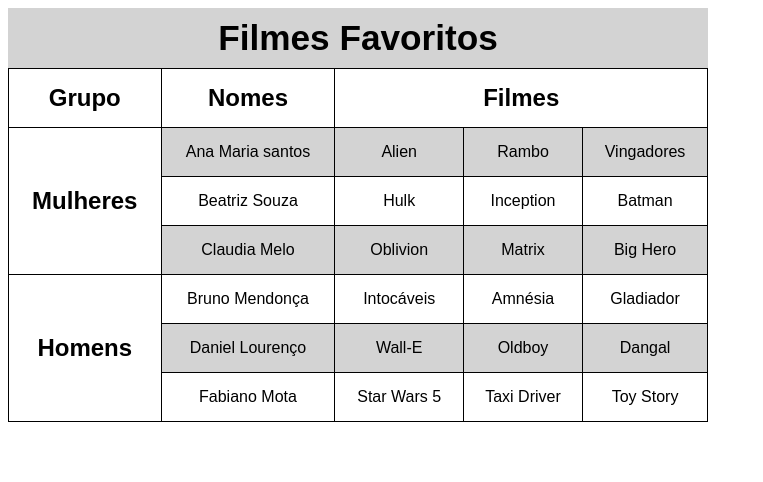
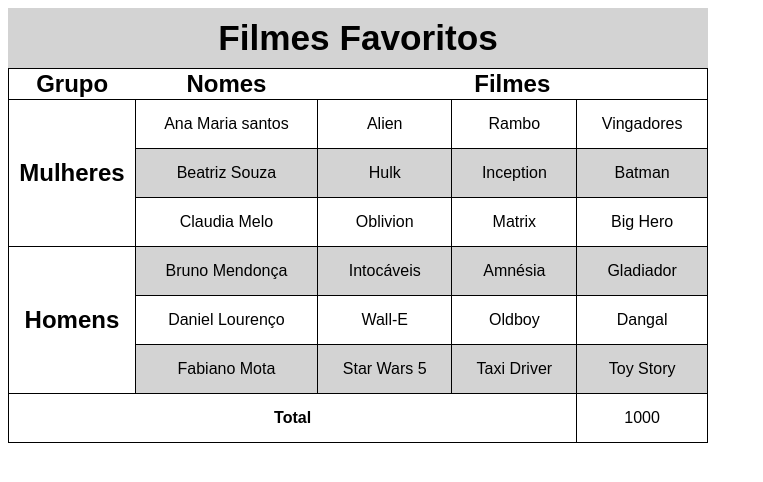
Before and after one commit to joaopaulomartinsdesouza/html-css, a plain HTML site: page Exercícios/ex023/desafio003.html in a window 1280 px wide. Shown: the whole page, without its empty margins (0-763 px from the left). Drawn offline with Linux system fonts and the light colour scheme.

Commit message:
Desafio 3
Atualização das tabelas.

```diff
--- a/Exercícios/ex023/desafio003.html
+++ b/Exercícios/ex023/desafio003.html
@@ -44,14 +44,21 @@
 <body>
     <table>
         <caption>Filmes Favoritos</caption>
+        <thead>
             <tr>
-            <td class="font-bold">Grupo</td>
-            <td class="font-bold">Nomes</td>
-            <td colspan="3"  class="font-bold">Filmes</td>
+                <th scope="col" class="font-bold">Grupo</th>
+                <th scope="col" class="font-bold">Nomes</th>
+                <th scope="colgroup" colspan="3"  class="font-bold">Filmes</th>
 
             </tr>
+        </thead>
+        <tfoot>
+            <th scope="row" colspan="4">Total</th>
+            <td>1000</td>
+        </tfoot>
+        <tbody>
             <tr>
-            <td rowspan="3" class="font-bold">Mulheres</td>
+                <th scope="rowgroup" rowspan="3" class="font-bold">Mulheres</th>
                 <td>Ana Maria santos</td>
                 <td>Alien</td>
                 <td>Rambo</td>
@@ -70,7 +77,7 @@
                 <td>Big Hero</td>
             </tr>
             <tr>
-            <td rowspan="3" class="font-bold">Homens</td>
+                <th scope="rowgroup" rowspan="3" class="font-bold">Homens</th>
                 <td>Bruno Mendonça</td>
                 <td>Intocáveis</td>
                 <td>Amnésia</td>
@@ -88,6 +95,7 @@
                 <td>Taxi Driver</td>
                 <td> Toy Story</td>
             </tr>
+        </tbody>
     </table>
 
 </body>
```
Lines whose indentation alone changed are shown as unchanged.
